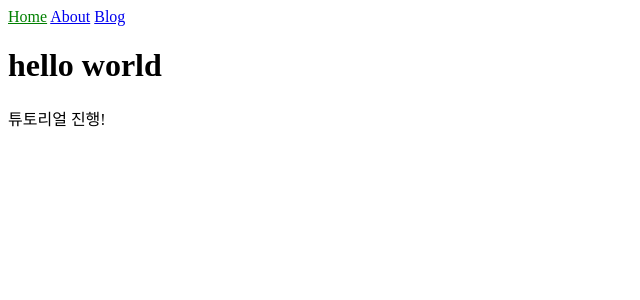
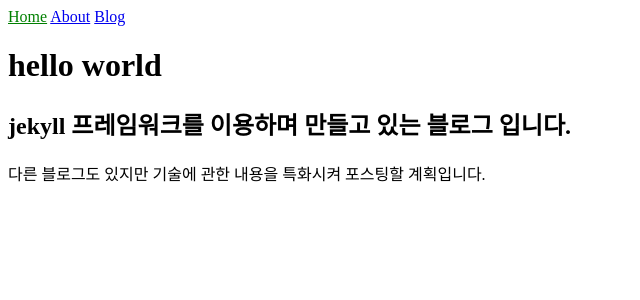
Before and after one commit to sophianetSun/sophianetSun.github.io, a Jekyll site: the page built from index.html, in a window 1280 px wide. Shown: the top 300 px of the page, without its empty margins (0-640 px from the left). Built offline with Jekyll 4.4.1, drawn with Linux system fonts in a browser that asks for light colours.

Commit message:
메인 수정

```diff
--- a/index.html
+++ b/index.html
@@ -4,4 +4,6 @@ title: Home
 ---
 <h1>{{ "Hello World" | downcase }}</h1>
 
-튜토리얼 진행!
+<h2>jekyll 프레임워크를 이용하며 만들고 있는 블로그 입니다.</h2>
+
+다른 블로그도 있지만 기술에 관한 내용을 특화시켜 포스팅할 계획입니다.
```
Also changed, not shown: 3 other files.
